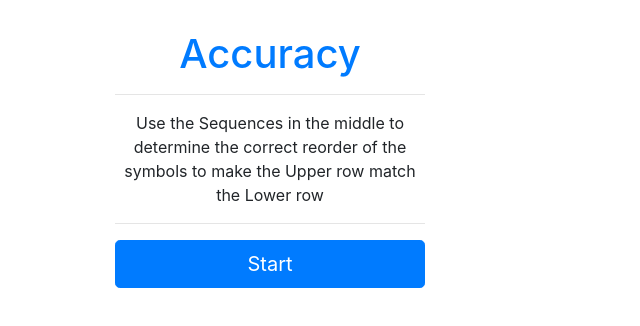
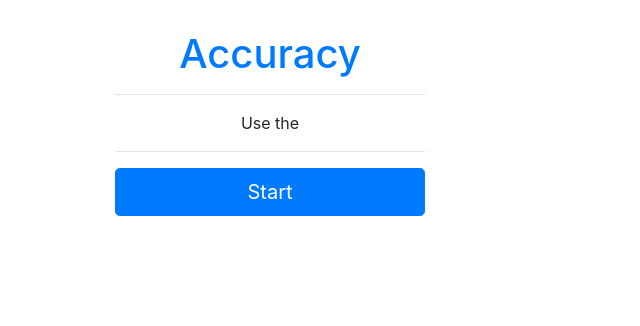
Before and after one commit to ankitzpro/angular-accuracy-challenge, an Angular app: page / in a window 1280 px wide. Shown: the top 326 px of the page, without its empty margins (0-640 px from the left). Built offline with nearby package versions, Linux system fonts and the light colour scheme.

Commit message:
1 file modified

```diff
--- a/src/app/views/start/start.component.html
+++ b/src/app/views/start/start.component.html
@@ -1,6 +1,6 @@
 
 
-<div>Use the Sequences in the middle to determine the correct reorder of the symbols to make the Upper row match the Lower row</div>
+<div>Use the </div>
 <hr>
 <div   >
   <div class="form-group">
```
